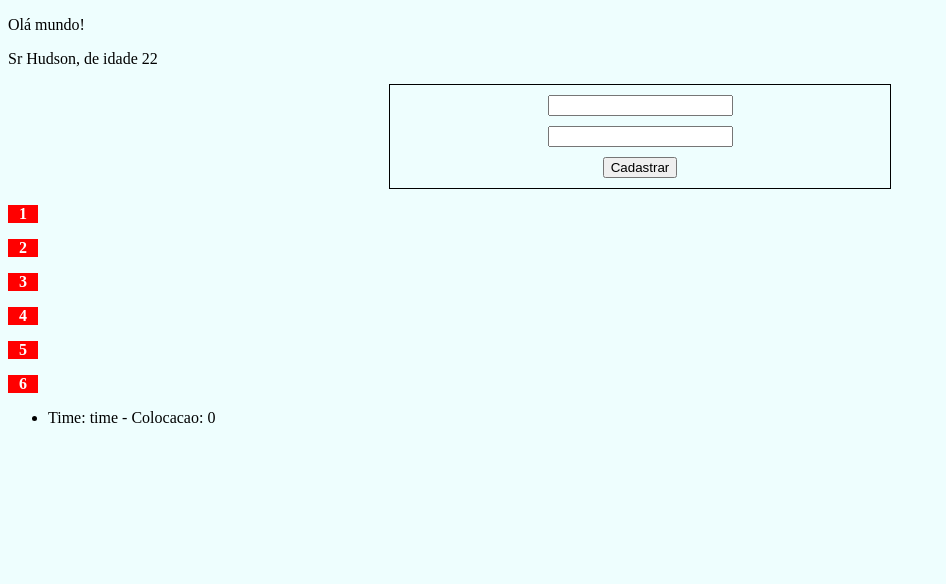
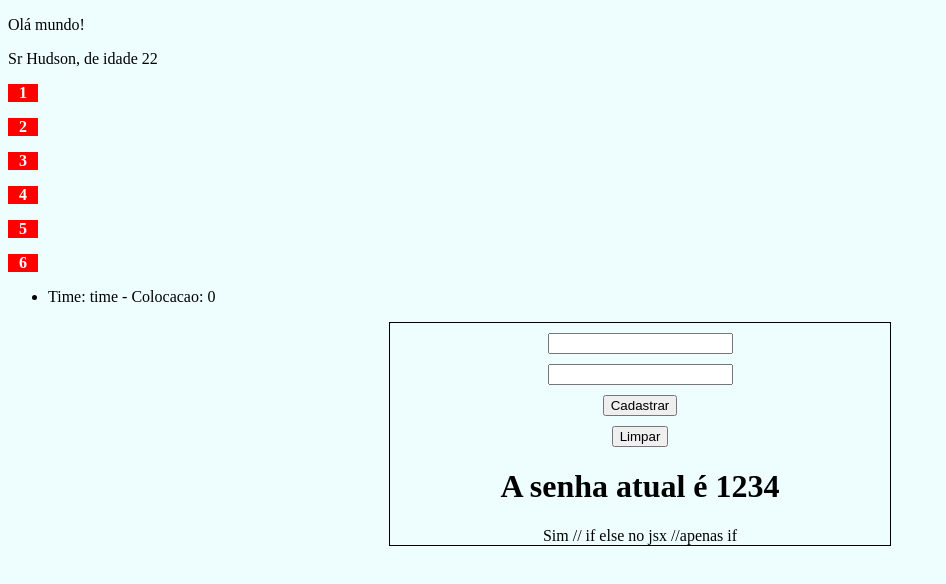
Before and after one commit to Huds0nAlve5/react, a React (Vite) app: page / in a window 1280 px wide. Shown: the top 584 px of the page, without its empty margins (0-946 px from the left). Built offline with nearby package versions, Linux system fonts and the light colour scheme.

Commit message:
ate a aula 12 de condicional

```diff
--- /dev/null
+++ b/src/components/BotaoLimpar.jsx
@@ -0,0 +1,7 @@
+export function BotaoLimpar(props){
+    return (
+        <>
+            <button type="button" onClick={props.event}>Limpar</button>
+        </>
+    )
+}
--- /dev/null
+++ b/src/components/FormularioCli.jsx
@@ -0,0 +1,41 @@
+import { BotaoLimpar } from "./botaoLimpar"
+import styles from "./form.module.css" //padrao criar o css com o nome do componente.module.css, e importar os styles dele aqui
+import { useState } from "react"
+
+export function FormularioCli(){
+    const [nome, setNome] = useState()
+    const [userNome, setUserNome] = useState()
+    const [senha, setSenha] = useState(1234)
+
+    const sucesso = (e)  => {
+        e.preventDefault() // IMPORTANTE! Muito utilziado para que nao atualize a pagina após um submit!!
+        const senha = document.getElementById("sen").value
+        window.alert(senha)
+        setUserNome(nome)
+    }
+
+    const limparCampos = () => {
+        const inputs = document.getElementsByTagName("input")
+        for(let i = 0; i < inputs.length; i++){
+            inputs[i].value = ""                    //limpando os values da lista de inputs
+        }
+        setNome("")                                 //limpando os dados do useState
+        setSenha("")
+        setUserNome("")
+    }
+
+    return (
+        <>
+            <form id={styles.formUser} onSubmit={sucesso}>
+                <input type="text" className={styles.inputs} onChange={(e) => setNome(e.target.value)}/>
+                <input type="password" className={styles.inputs} onChange={(e) => setSenha(e.target.value)} id="sen"/>
+                <button type="submit" className={styles.inputs}>Cadastrar</button>
+                <BotaoLimpar event={limparCampos}/>
+                <h1>A senha atual é {senha}</h1>
+
+                {userNome ? (<h2>Bem vindo!{userNome} </h2>) : ("Sim")} // if else no jsx
+                {userNome && (<h2>Bem vindo!{userNome} </h2>)}  //apenas if
+            </form>
+        </>
+    )
+}
--- a/src/components/form.jsx
+++ /dev/null
@@ -1,13 +0,0 @@
-import styles from "./form.module.css" //padrao criar o css com o nome do componente.module.css, e importar os styles dele aqui
-
-export function Formulario(){
-    return (
-        <>
-            <form id={styles.formUser}>
-                <input type="text" className={styles.inputs} />
-                <input type="password" className={styles.inputs} />
-                <button type="submit" className={styles.inputs}>Cadastrar</button>
-            </form>
-        </>
-    )
-}
--- a/src/main.jsx
+++ b/src/main.jsx
@@ -1,9 +1,9 @@
 import React from 'react'
 import ReactDOM from 'react-dom/client'
 import App from './App.jsx'
-import { Formulario } from './components/form.jsx'
 import { Contar } from './components/contagem.jsx'
 import { Classificacao } from './components/tabelaBR.jsx'
+import { FormularioCli } from './components/FormularioCli.jsx'
 
 const pessoa = {
   'nome': 'Hudson',
@@ -13,8 +13,8 @@ const pessoa = {
 ReactDOM.createRoot(document.getElementById('root')).render(
   <React.StrictMode>
     <App nome={pessoa.nome} idade={pessoa.idade}/>
-    <Formulario />
     <Contar />
     <Classificacao />
+    <FormularioCli />
  </React.StrictMode>,
 )
```
Also changed, not shown: Anotações/Não atualizar página após o submit.txt (added), Anotações/Passando evento por props.txt (added), Anotações/Tratar tipos e required do props no react.txt (added), Anotações/if e if else.txt (added), Anotações/useState.txt (added).
